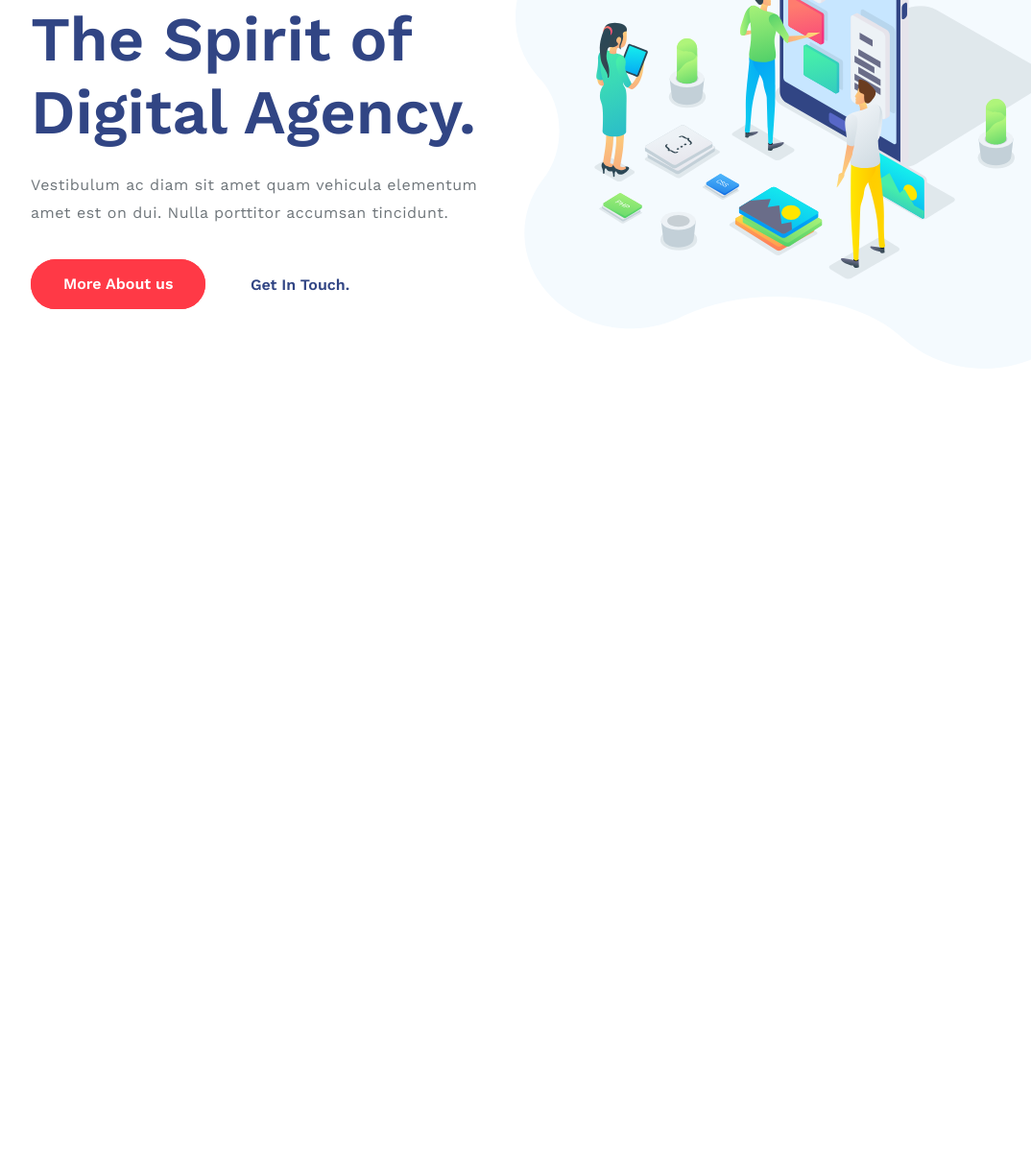
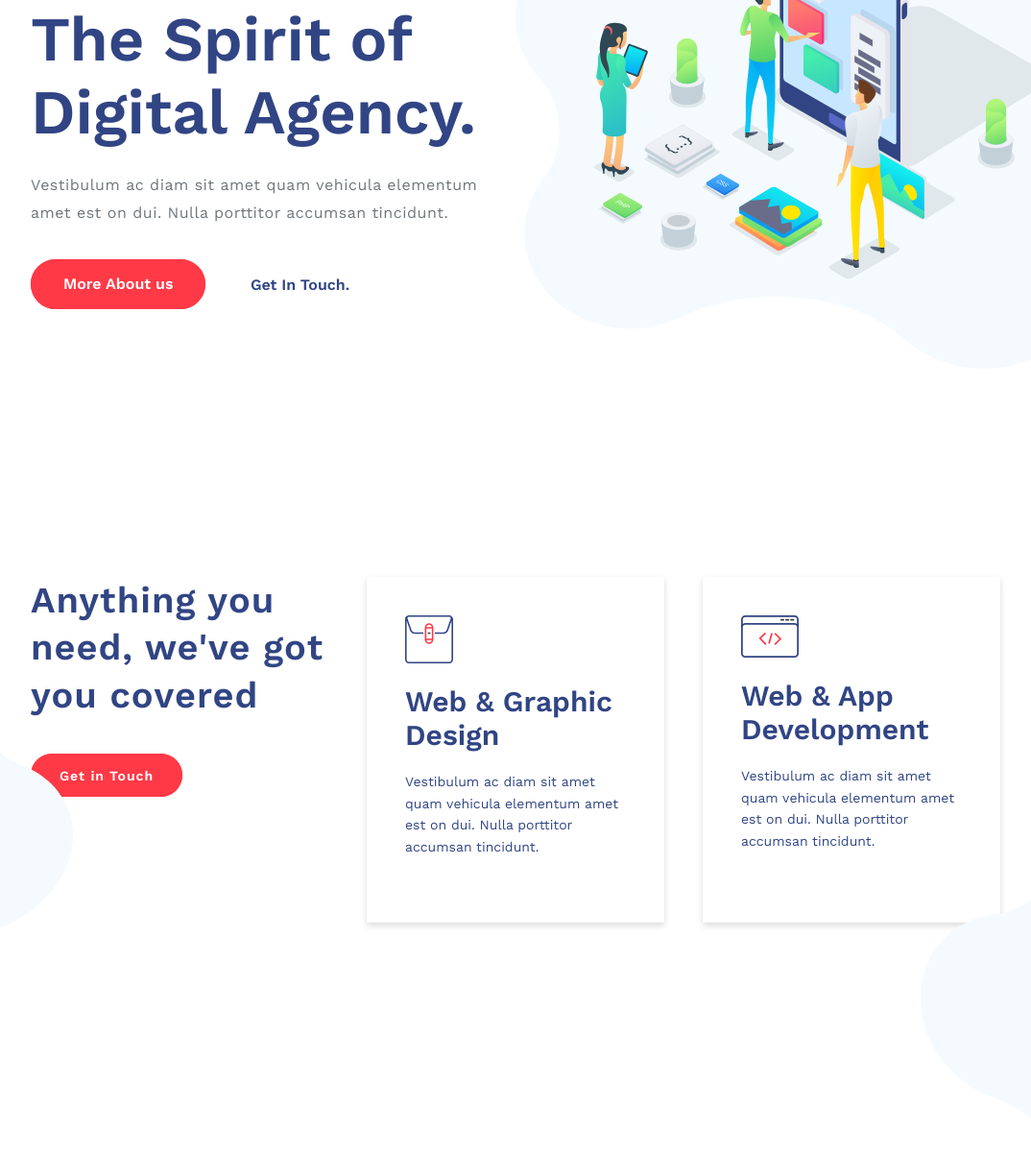
Before and after one commit to rachidbend/project-1, a website: page index.html in a window 1280 px wide. Shown: the part 319-1544 px from the top of the page at 96% size, without its empty margins (103-1177 px from the left). Before the commit the page ends 800 px from the top, so only its background shows below. Drawn offline with nearby package versions, Linux system fonts and the light colour scheme.

Commit message:
added the first part of About section

```diff
--- a/index.html
+++ b/index.html
@@ -46,6 +46,42 @@
 
             <section class="about">
 
+                <img src="assets/aside.svg" alt="" class="about__background about__background--1">
+                <img src="assets/aside2.svg" alt="" class="about__background about__background--2">
+
+                <div class="row">
+                    <div class="about__anything col-1-of-3">
+                        <h2 class="heading--secondary">
+                            Anything you need, we've got you covered
+                        </h2>
+
+                        <div class="btn__container">
+                            <a href="#" class="btn btn--primary btn__about">Get in Touch</a>
+                        </div>
+                    </div>
+
+                    <div class="col-1-of-3">
+                        <div class="card">
+                            <img src="assets/service-icon1.svg" alt="icon" class="card__icon">
+                            <h3 class="card__heading">
+                                Web & Graphic Design
+                            </h3>
+                            <p class="card__text">Vestibulum ac diam sit amet quam vehicula elementum amet est on dui. Nulla porttitor accumsan tincidunt.</p>
+                        </div>
+                    </div>
+
+                    <div class="col-1-of-3">
+                        <div class="card">
+                            <img src="assets/service-icon2.svg" alt="icon" class="card__icon card__icon--2">
+                            <h3 class="card__heading">
+                                Web & App Development
+                            </h3>
+                            <p class="card__text">Vestibulum ac diam sit amet quam vehicula elementum amet est on dui. Nulla porttitor accumsan tincidunt.</p>
+                        </div>
+                    </div>
+
+
+                </div>
             </section>
         </main>
 </body>
--- a/sass/abstract/_variables.scss
+++ b/sass/abstract/_variables.scss
@@ -14,4 +14,4 @@ $color-tertiary: #6E757A;
 
 $default-width: 101rem;
 $gutter-vertical: 8rem;
-$gutter-horizontal: 6rem;
+$gutter-horizontal: 4rem;
--- a/sass/components/_button.scss
+++ b/sass/components/_button.scss
@@ -59,4 +59,9 @@
             }
         }
     }
+
+    &__about {
+        font-size: 1.4rem;
+        letter-spacing: 1px;
+    }
 }
--- /dev/null
+++ b/sass/components/_cards.scss
@@ -0,0 +1,29 @@
+.card {
+    //box-shadow: 0px 3px 7px 0px rgba(28,31,33,0.15);
+    box-shadow: 0rem .3rem .7rem rgba($color-black, .15);
+    padding: 4rem;
+    height: 36rem;
+
+    &__icon {
+        width: 5rem;
+
+        &--2 {
+            width: 6rem;
+        }
+    }
+
+    &__heading {
+        color: $color-primary;
+        font-size: 3rem;
+        margin-top: 2rem;
+        text-transform: capitalize;
+    }
+
+    &__text {
+        font-size: 1.4rem;
+        color: $color-primary;
+        margin-top: 2rem;
+
+        line-height: 1.6;
+    }
+}
--- a/sass/components/_headings.scss
+++ b/sass/components/_headings.scss
@@ -6,4 +6,12 @@
         color: $color-primary;
 
     }
+
+    &--secondary {
+        color: $color-primary;
+        font-size: 3.8rem;
+        line-height: 1.3;
+        letter-spacing: 1px;
+
+    }
 }
--- a/sass/layout/_about.scss
+++ b/sass/layout/_about.scss
@@ -0,0 +1,22 @@
+.about {
+    margin-top: 14rem;
+    margin-bottom: 14rem;
+    position: relative;
+
+    &__background {
+        position: absolute;
+        width: 14%;
+
+        &--1 {
+            top: 0rem;
+            left: 0;
+        }
+
+        &--2 {
+            top: 20rem;
+            right: 0;
+            width: 17%;
+        }
+    }
+
+}
--- a/sass/layout/_grid.scss
+++ b/sass/layout/_grid.scss
@@ -1,8 +1,6 @@
 .row {
     width: $default-width;
     margin: 0 auto;
-    background-color: aqua;
-
 
     &:not(:last-child) {
         margin-bottom: $gutter-vertical;
@@ -11,7 +9,6 @@
     @include clearfix;
 
     .col-1-of-2 {
-        display: inline-block;
         float: left;
         width: calc((100% - #{$gutter-horizontal}) / 2);
 
@@ -21,7 +18,6 @@
     }
 
     .col-1-of-3 {
-        display: inline-block;
         float: left;
         width: calc((100% - ( #{$gutter-horizontal} * 2 )) / 3);
 
--- a/sass/main.scss
+++ b/sass/main.scss
@@ -13,5 +13,6 @@
 
 @import "components/button";
 @import "components/headings";
+@import "components/cards";
 
 @import "pages/home";
```
Also changed, not shown: css/main.css, 1 other file.
